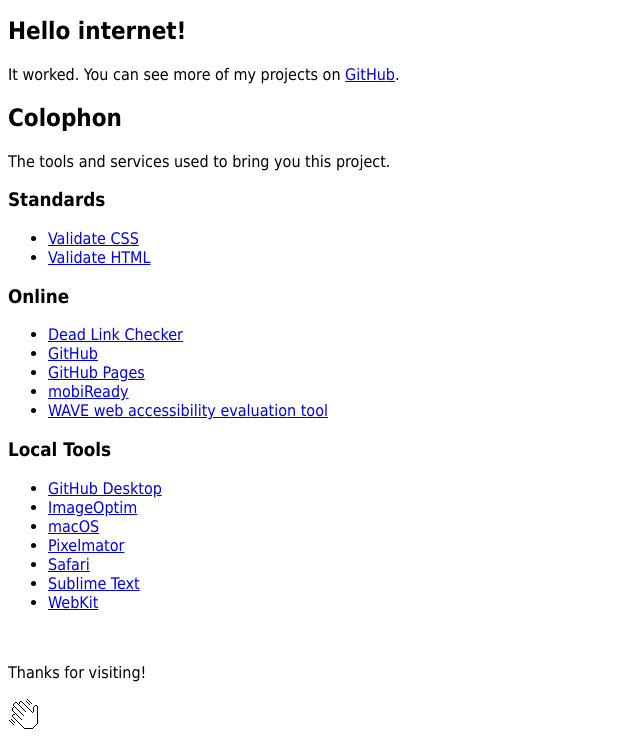
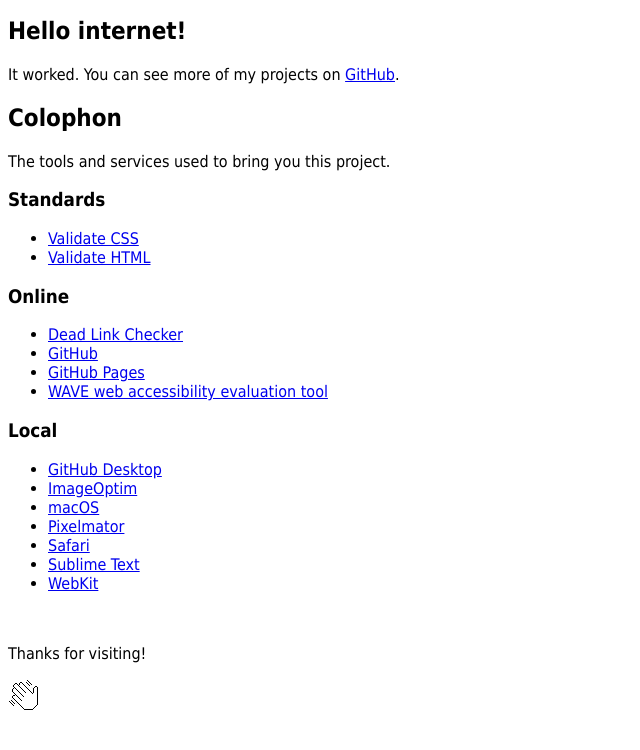
Before and after one commit to ajnx/hello-www, a plain HTML site: page index.html in a window 1280 px wide. Shown: the part 103-853 px from the top of the page, without its empty margins (0-640 px from the left). Drawn offline with Linux system fonts and the light colour scheme.

Commit message:
feat: update online and local links
This update removes a tool that is no longer functional and updates the colophon headings to all use similar titles.

```diff
--- a/index.html
+++ b/index.html
@@ -36,11 +36,10 @@
 			<li><a href="https://www.deadlinkchecker.com">Dead Link Checker</a></li>
 			<li><a href="https://github.com">GitHub</a></li>
 			<li><a href="https://pages.github.com">GitHub Pages</a></li>
-			<li><a href="https://ready.mobi">mobiReady</a></li>
 			<li><a href="https://wave.webaim.org/report#/ajnx.github.io/hello-www/">WAVE web accessibility evaluation tool</a></li>
 		</ul>
 
-		<h3>Local Tools</h3>
+		<h3>Local</h3>
 		<ul>
 			<li><a href="https://desktop.github.com">GitHub Desktop</a></li>
 			<li><a href="https://www.imageoptim.com">ImageOptim</a></li>
```
